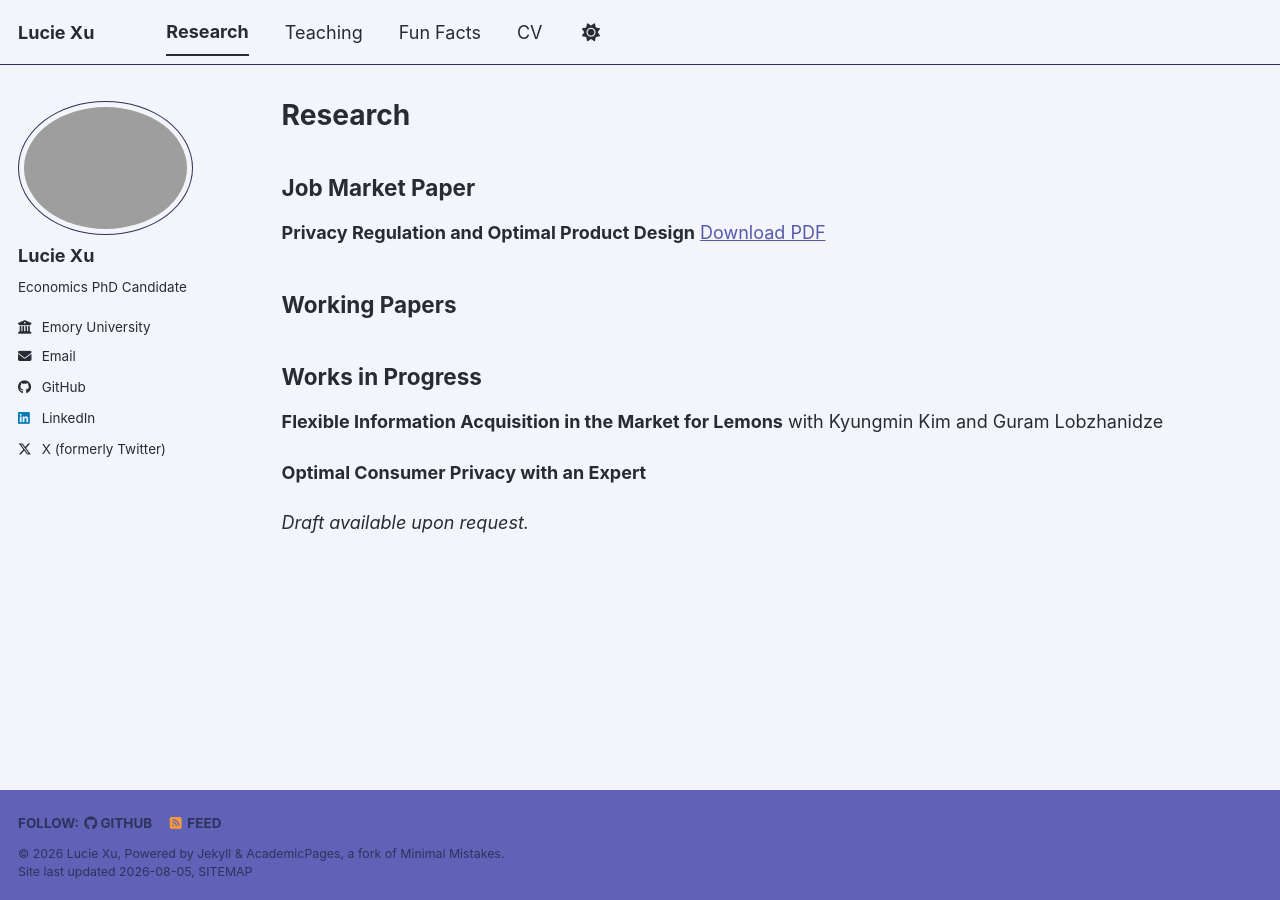
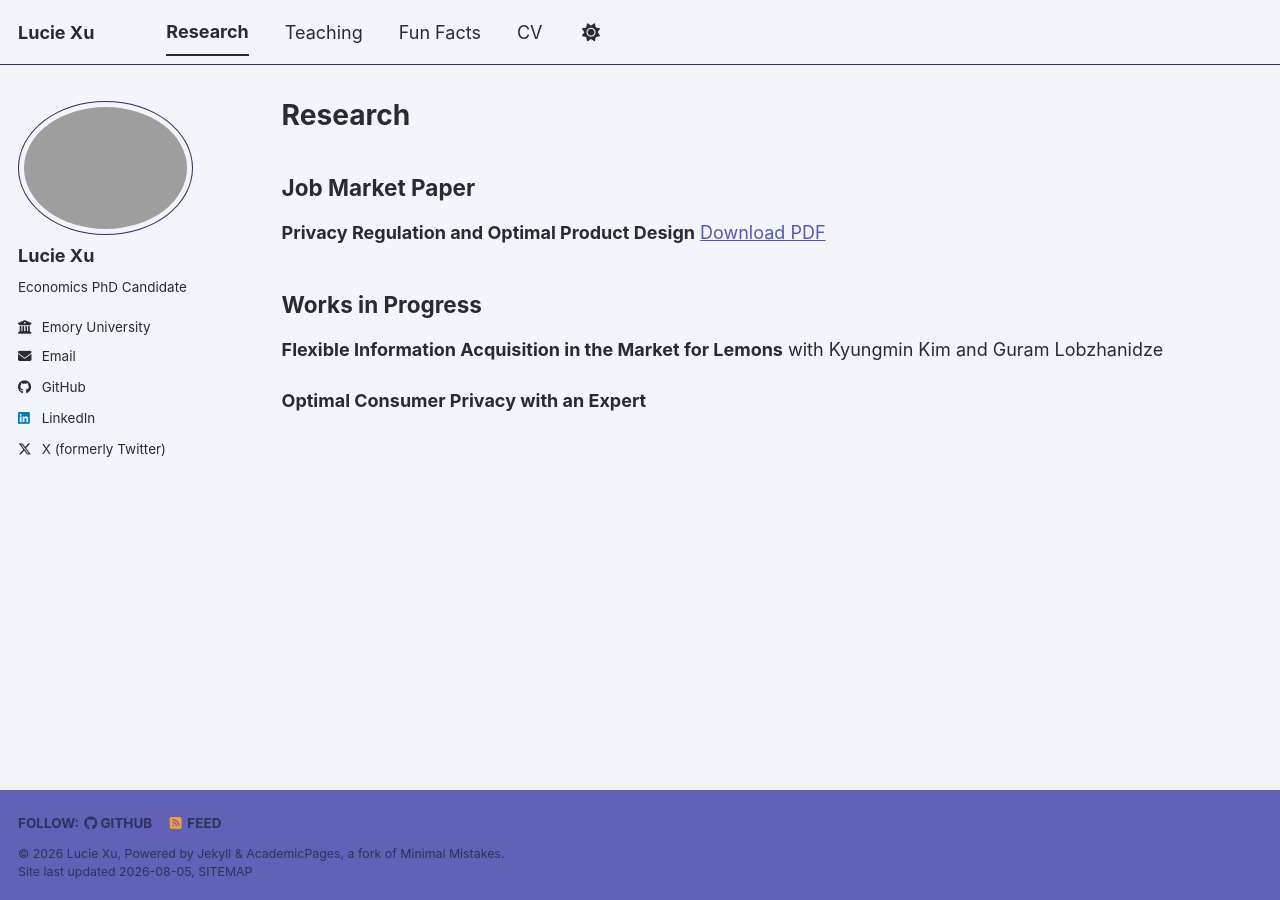
Before and after one commit to lucieexu27/lucieexu27.github.io, a Jekyll site: the page built from _pages/research.md, in a window 1280 px wide. Built offline with Jekyll 4.4.1, drawn with Linux system fonts in a browser that asks for light colours; a style sheet for code colours, icons or effects is not loaded.

Commit message:
Update research page by removing sections
Removed the 'Working Papers' section and a draft availability note.

```diff
--- a/_pages/research.md
+++ b/_pages/research.md
@@ -10,13 +10,9 @@ author_profile: true
 **Privacy Regulation and Optimal Product Design**
 [Download PDF](/files/job-market-paper.pdf)
 
-## Working Papers
-
 ## Works in Progress
 
 **Flexible Information Acquisition in the Market for Lemons**
 with Kyungmin Kim and Guram Lobzhanidze
 
 **Optimal Consumer Privacy with an Expert**
-
-*Draft available upon request.*
```
